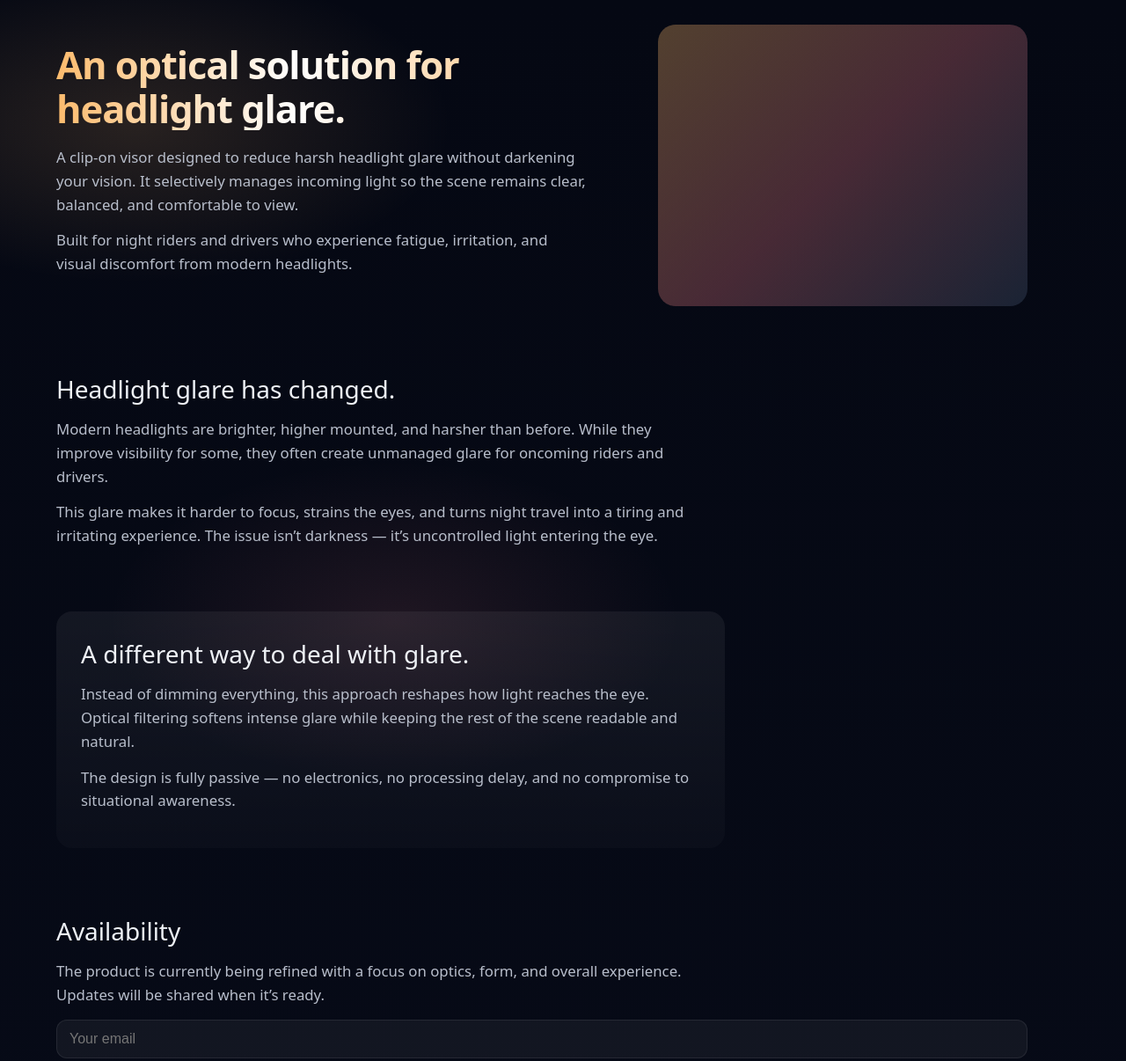
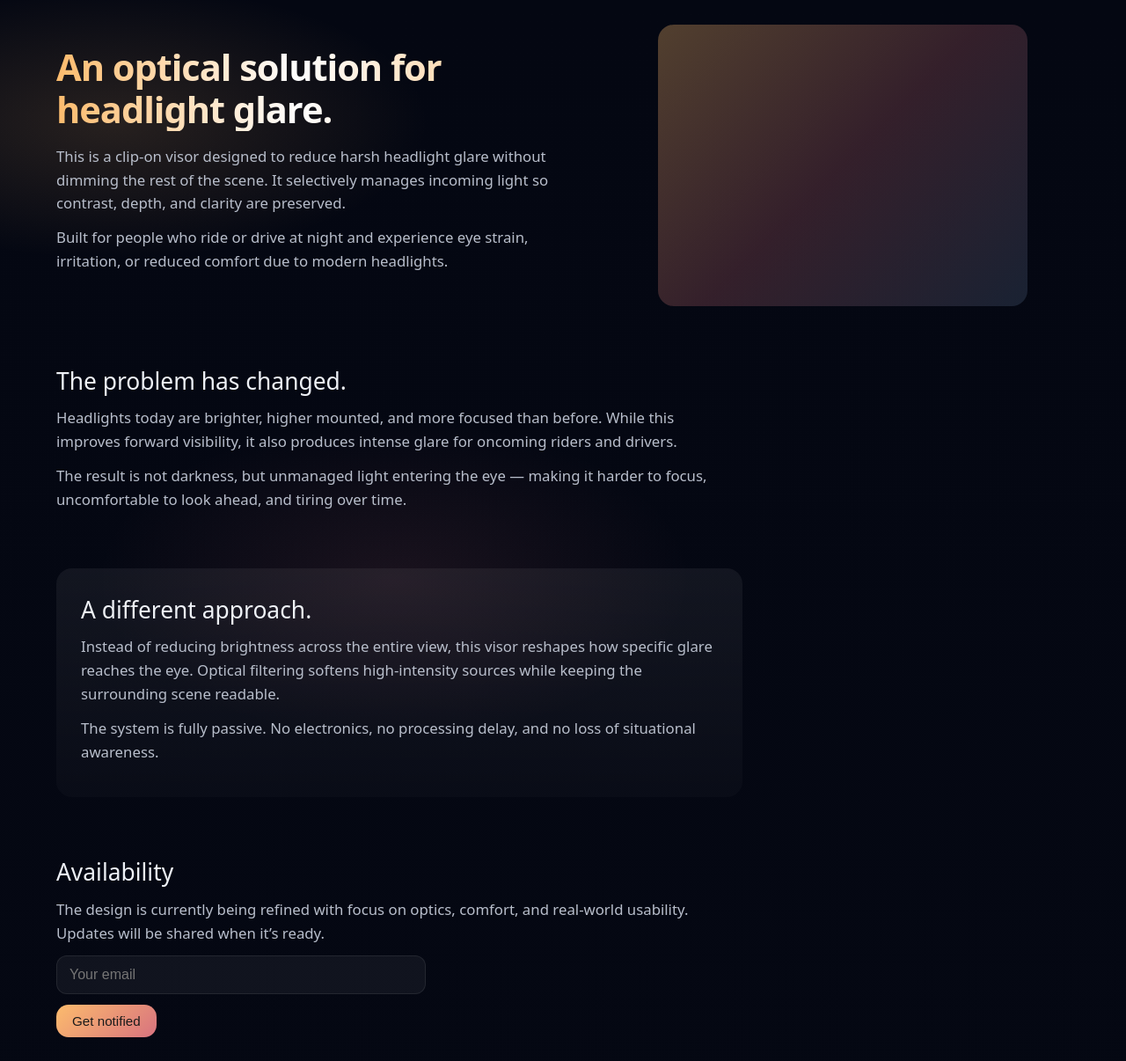
Before and after one commit to Arjuncodieboy/anti-glare-visor, a plain HTML site: page index.html in a window 1280 px wide. Shown: the top 1206 px of the page at 88% size. Drawn offline with Linux system fonts and the light colour scheme.

Commit message:
Update index.html

```diff
--- a/index.html
+++ b/index.html
@@ -9,72 +9,66 @@
 :root {
   --warm: #FCBB6D;
   --rose: #D8737F;
-  --muted: #AB6C82;
   --violet: #685D79;
   --night: #475C7A;
 
-  --bg: #070b18;
+  --bg: #050813;
   --text: #eef1f6;
-  --muted-text: #b8becb;
+  --muted: #b8becb;
 }
 
 * { box-sizing: border-box; }
 
 body {
   margin: 0;
-  font-family: system-ui, -apple-system, BlinkMacSystemFont, "Segoe UI", sans-serif;
+  font-family: system-ui, -apple-system, Segoe UI, sans-serif;
   background:
-    radial-gradient(600px 300px at 12% 8%, rgba(252,187,109,0.14), transparent 60%),
-    radial-gradient(500px 280px at 35% 40%, rgba(216,115,127,0.12), transparent 65%),
-    linear-gradient(180deg, #050813, var(--bg));
+    radial-gradient(600px 260px at 10% 8%, rgba(252,187,109,0.14), transparent 60%),
+    radial-gradient(520px 280px at 35% 38%, rgba(216,115,127,0.10), transparent 65%),
+    linear-gradient(180deg, #040712, var(--bg));
   color: var(--text);
   line-height: 1.6;
 }
 
-/* ---------- LAYOUT ---------- */
-
 .page {
   max-width: 1200px;
-  padding: 28px 32px 120px 64px; /* tight top spacing */
-}
-
-section {
-  margin-top: 72px;
-}
-
-section:first-of-type {
-  margin-top: 0;
+  padding: 28px 32px 120px 64px;
 }
 
 /* ---------- TYPOGRAPHY ---------- */
 
 h1 {
-  font-size: clamp(2.6rem, 3.4vw, 3.1rem);
+  font-size: clamp(2.6rem, 3.2vw, 3.1rem);
   font-weight: 600;
   line-height: 1.15;
+  margin: 0 0 16px 0;
   letter-spacing: -0.025em;
-  margin: 0 0 18px 0;
-  background: linear-gradient(
-    90deg,
-    var(--warm),
-    #ffffff 45%,
-    var(--warm)
-  );
+  background: linear-gradient(90deg, var(--warm), #ffffff 45%, var(--warm));
   -webkit-background-clip: text;
   -webkit-text-fill-color: transparent;
 }
 
 h2 {
-  font-size: 1.75rem;
+  font-size: 1.65rem;
   font-weight: 500;
-  margin: 0 0 10px 0;
+  margin: 0 0 8px 0;
 }
 
 p {
-  max-width: 720px;
+  max-width: 760px;
   font-size: 1.05rem;
-  color: var(--muted-text);
-  margin: 0 0 14px 0;
+  color: var(--muted);
+  margin: 0 0 12px 0;
+}
+
+/* ---------- SECTIONS ---------- */
+
+section {
+  margin-top: 64px;
+}
+
+section:first-of-type {
+  margin-top: 0;
 }
 
 /* ---------- HERO ---------- */
@@ -82,17 +76,18 @@ p {
 .hero {
   display: grid;
   grid-template-columns: 1fr 420px;
-  gap: 80px;
+  gap: 72px;
   align-items: center;
 }
 
 .hero-visual {
   height: 320px;
-  border-radius: 20px;
-  background: linear-gradient(
+  border-radius: 18px;
+  background:
+    linear-gradient(
       135deg,
       rgba(252,187,109,0.35),
-    rgba(216,115,127,0.35),
+      rgba(216,115,127,0.25),
       rgba(71,92,122,0.35)
     );
   opacity: 0.9;
@@ -108,10 +103,14 @@ p {
   );
   border-radius: 18px;
   padding: 26px 28px;
-  max-width: 760px;
+  max-width: 780px;
 }
 
 /* ---------- FORMS ---------- */
+
+form {
+  max-width: 420px;
+}
 
 input, textarea {
   width: 100%;
@@ -152,7 +151,7 @@ button {
 @media (max-width: 900px) {
   .hero {
     grid-template-columns: 1fr;
-    gap: 40px;
+    gap: 36px;
   }
   .page {
     padding-left: 28px;
@@ -169,46 +168,44 @@ button {
   <div>
     <h1>An optical solution for headlight glare.</h1>
     <p>
-        A clip-on visor designed to reduce harsh headlight glare without darkening
-        your vision. It selectively manages incoming light so the scene remains
-        clear, balanced, and comfortable to view.
+      This is a clip-on visor designed to reduce harsh headlight glare without
+      dimming the rest of the scene. It selectively manages incoming light so
+      contrast, depth, and clarity are preserved.
     </p>
     <p>
-        Built for night riders and drivers who experience fatigue, irritation,
-        and visual discomfort from modern headlights.
+      Built for people who ride or drive at night and experience eye strain,
+      irritation, or reduced comfort due to modern headlights.
     </p>
   </div>
 
-    <!-- image placeholder -->
   <div class="hero-visual"></div>
 </section>
 
 <!-- PROBLEM -->
 <section>
-    <h2>Headlight glare has changed.</h2>
+  <h2>The problem has changed.</h2>
   <p>
-      Modern headlights are brighter, higher mounted, and harsher than before.
-      While they improve visibility for some, they often create unmanaged glare
-      for oncoming riders and drivers.
+    Headlights today are brighter, higher mounted, and more focused than before.
+    While this improves forward visibility, it also produces intense glare for
+    oncoming riders and drivers.
   </p>
   <p>
-      This glare makes it harder to focus, strains the eyes, and turns night travel
-      into a tiring and irritating experience. The issue isn’t darkness — it’s
-      uncontrolled light entering the eye.
+    The result is not darkness, but unmanaged light entering the eye — making it
+    harder to focus, uncomfortable to look ahead, and tiring over time.
   </p>
 </section>
 
 <!-- SOLUTION -->
 <section class="panel">
-    <h2>A different way to deal with glare.</h2>
+  <h2>A different approach.</h2>
   <p>
-      Instead of dimming everything, this approach reshapes how light reaches the
-      eye. Optical filtering softens intense glare while keeping the rest of the
-      scene readable and natural.
+    Instead of reducing brightness across the entire view, this visor reshapes
+    how specific glare reaches the eye. Optical filtering softens high-intensity
+    sources while keeping the surrounding scene readable.
   </p>
   <p>
-      The design is fully passive — no electronics, no processing delay, and no
-      compromise to situational awareness.
+    The system is fully passive. No electronics, no processing delay, and no loss
+    of situational awareness.
   </p>
 </section>
 
@@ -216,8 +213,8 @@ button {
 <section>
   <h2>Availability</h2>
   <p>
-      The product is currently being refined with a focus on optics, form, and
-      overall experience. Updates will be shared when it’s ready.
+    The design is currently being refined with focus on optics, comfort, and
+    real-world usability. Updates will be shared when it’s ready.
   </p>
 
   <form
@@ -234,17 +231,17 @@ button {
     />
     <button type="submit">Get notified</button>
     <div class="confirmation" id="notifyConfirm">
-        Thanks — you’ll hear from us when it’s ready.
+      You’ll be notified when updates are available.
     </div>
   </form>
 </section>
 
 <!-- SUGGESTIONS -->
 <section class="panel">
-    <h2>Have something to share?</h2>
+  <h2>Share an observation</h2>
   <p>
-      Observations or thoughts about headlight glare are always welcome. Real
-      experiences help shape better solutions.
+    Real experiences with headlight glare help guide design decisions. If you’ve
+    noticed something specific, it’s welcome here.
   </p>
 
   <form
@@ -253,13 +250,23 @@ button {
     target="hidden_iframe"
     onsubmit="suggestSubmit()"
   >
+    <!-- REQUIRED EMAIL (hidden but submitted) -->
+    <input
+      type="email"
+      name="entry.731108252"
+      placeholder="Your email"
+      required
+    />
+
     <textarea
       name="entry.413541287"
       placeholder="Write here..."
     ></textarea>
+
     <button type="submit">Send</button>
+
     <div class="confirmation" id="suggestConfirm">
-        Thanks for sharing your thoughts.
+      Thanks for sharing — it’s been recorded.
     </div>
   </form>
 </section>
```
Lines whose indentation alone changed are shown as unchanged.
